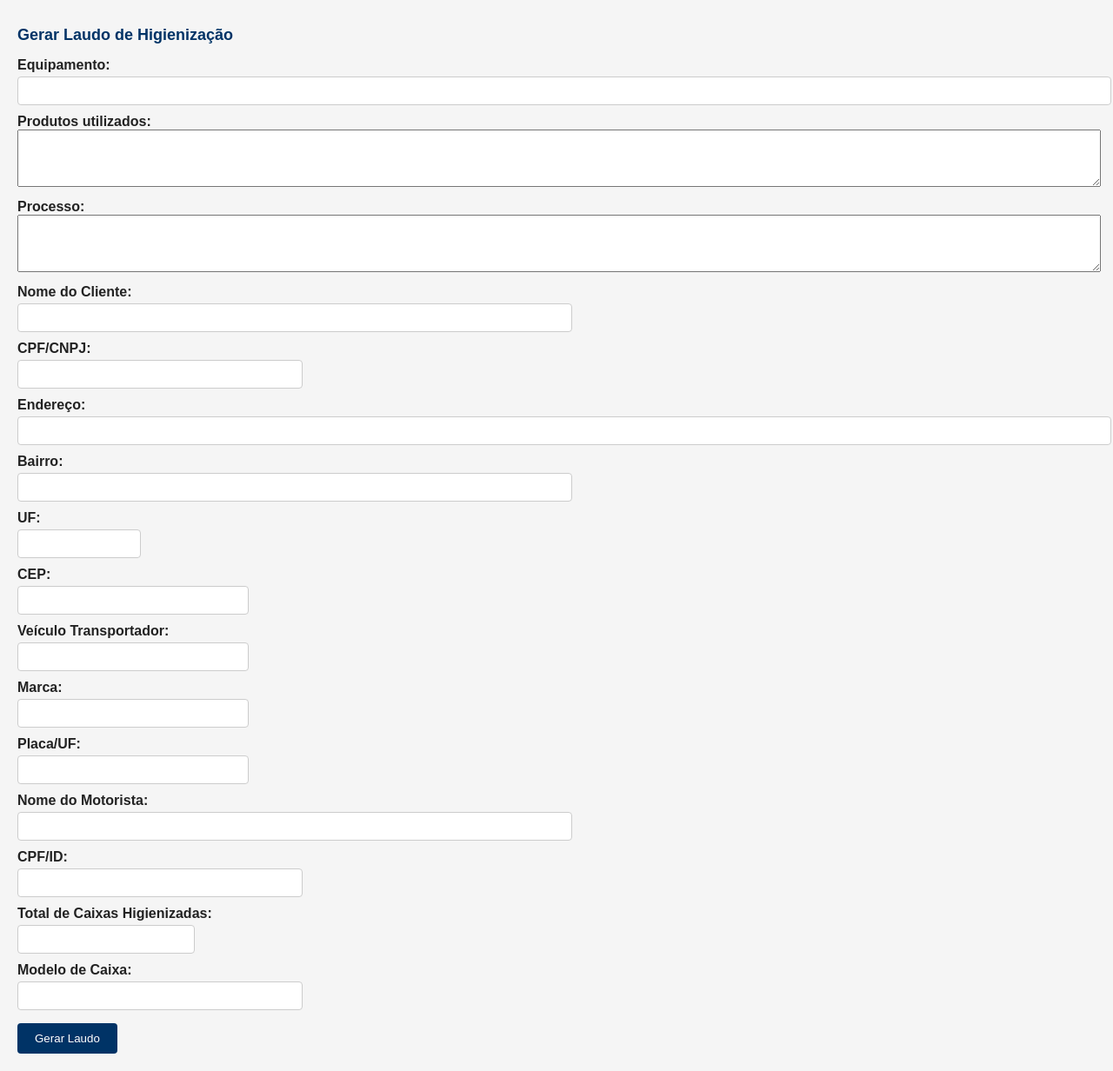
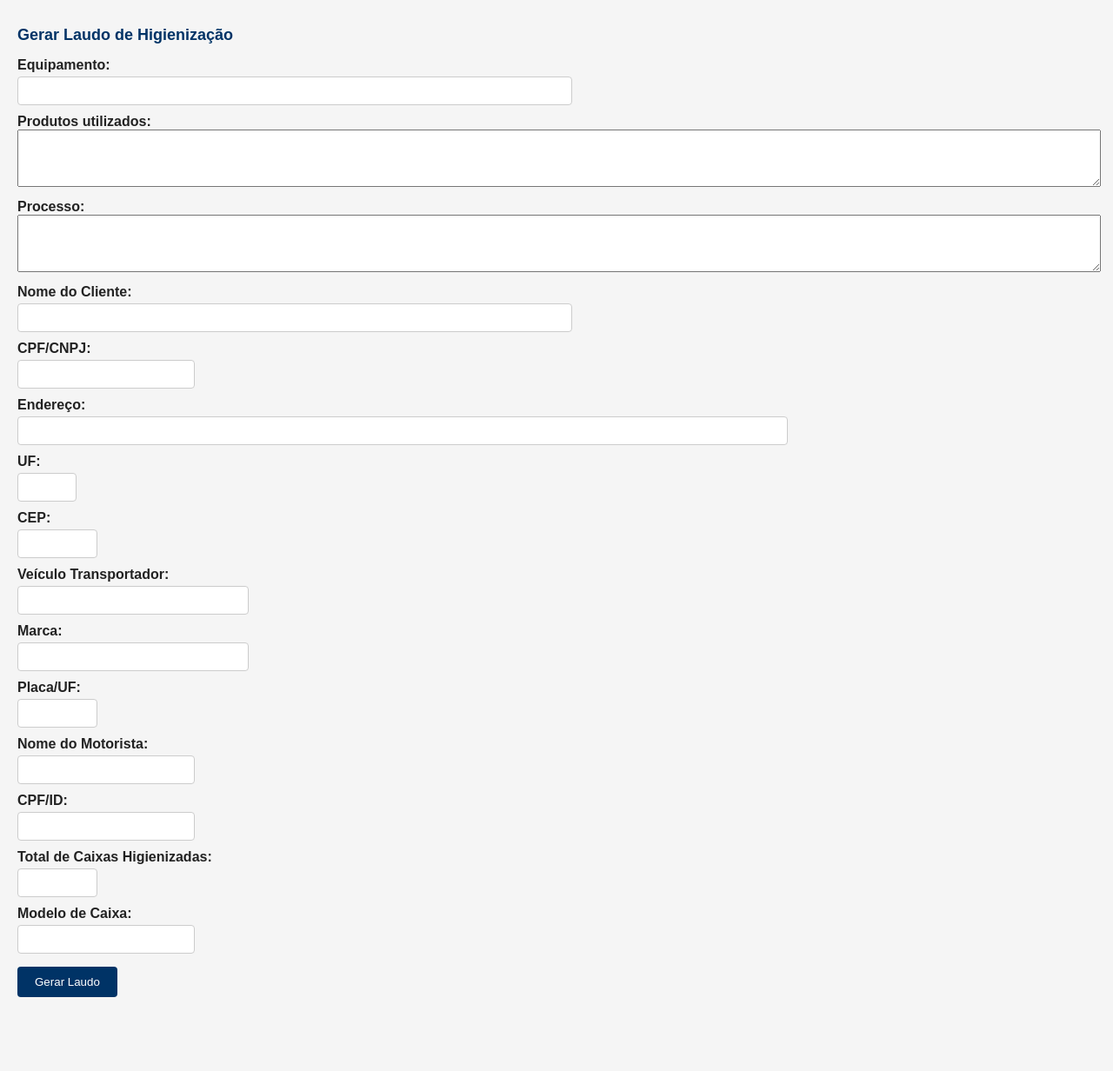
Before and after one commit to deciusmotta/laudo, a Flask app: page / in a window 1280 px wide. Shown: the part 159-1391 px from the top of the page at 87% size. After the commit the page ends 1306 px from the top, so only its background shows below. Run offline with Flask 3, Linux system fonts and the light colour scheme.

Commit message:
Adjust form layout and input widths in index.html

```diff
--- a/templates/index.html
+++ b/templates/index.html
@@ -2,24 +2,24 @@
 {% block content %}
 <h2>Gerar Laudo de Higienização</h2>
 <form method="POST">
-  <label>Equipamento:</label><input type="text" name="equipamento" style="width: 100%;"><br>
+  <label>Equipamento:</label><input type="text" name="equipamento" style="width: 50%;"><br>
   <label>Produtos utilizados:</label>
   <textarea name="produtos_utilizados" rows="4" style="width: 100%;"></textarea>
   <label>Processo:</label>
   <textarea name="processo" rows="4" style="width: 100%;"></textarea>
   <label>Nome do Cliente:</label><input type="text" name="nome_cliente" style="width: 50%;"><br>
-  <label>CPF/CNPJ:</label><input type="text" name="cpf_cnpj_cliente" style="width: 25%;"><br>
-  <label>Endereço:</label><input type="text" name="endereco"><br>
-  <label>Bairro:</label><input type="text" name="bairro" style="width: 50%;"><br>
-  <label>UF:</label><input type="text" name="uf" style="width: 10%;"><br>
-  <label>CEP:</label><input type="text" name="cep" style="width: 20%;"><br>
+  <label>CPF/CNPJ:</label><input type="text" name="cpf_cnpj_cliente" style="width: 15%;"><br>
+  <label>Endereço:</label><input type="text" name="endereco" style="width: 70%;><br>
+  <label>Bairro:</label><input type="text" name="bairro" style="width: 30%;"><br>
+  <label>UF:</label><input type="text" name="uf" style="width: 4%;"><br>
+  <label>CEP:</label><input type="text" name="cep" style="width: 6%;"><br>
   <label>Veículo Transportador:</label><input type="text" name="veiculo" style="width: 20%;"><br>
   <label>Marca:</label><input type="text" name="marca" style="width: 20%;"><br>
-  <label>Placa/UF:</label><input type="text" name="placa" style="width: 20%;"><br>
-  <label>Nome do Motorista:</label><input type="text" name="motorista" style="width: 50%;"><br>
-  <label>CPF/ID:</label><input type="text" name="cpf_motorista" style="width: 25%;"><br>
-  <label>Total de Caixas Higienizadas:</label><input type="text" name="quantidade_caixas" style="width: 15%;"><br>
-  <label>Modelo de Caixa:</label><input type="text" name="modelo_caixas" style="width: 25%;"><br>
+  <label>Placa/UF:</label><input type="text" name="placa" style="width: 6%;"><br>
+  <label>Nome do Motorista:</label><input type="text" name="motorista" style="width: 15%;"><br>
+  <label>CPF/ID:</label><input type="text" name="cpf_motorista" style="width: 15%;"><br>
+  <label>Total de Caixas Higienizadas:</label><input type="text" name="quantidade_caixas" style="width: 6%;"><br>
+  <label>Modelo de Caixa:</label><input type="text" name="modelo_caixas" style="width: 15%;"><br>
   <button type="submit">Gerar Laudo</button>
 </form>
 {% endblock %}
```
